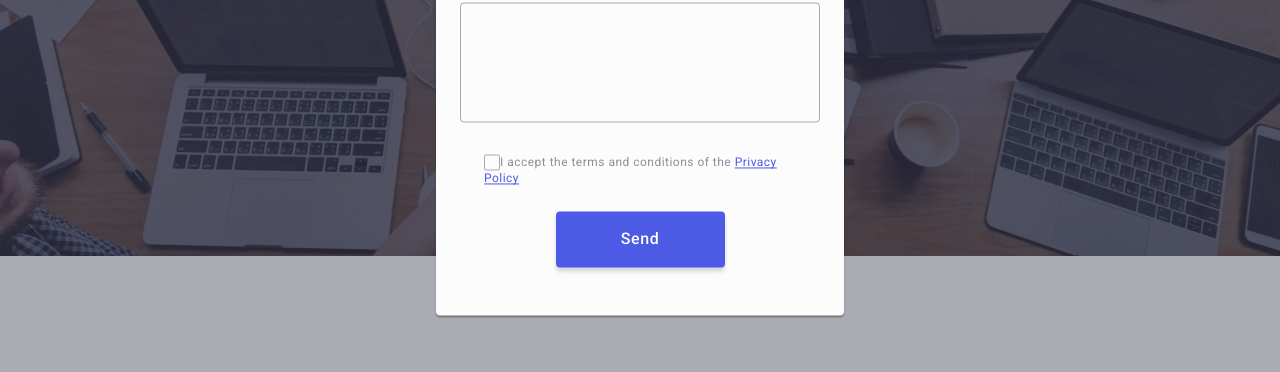
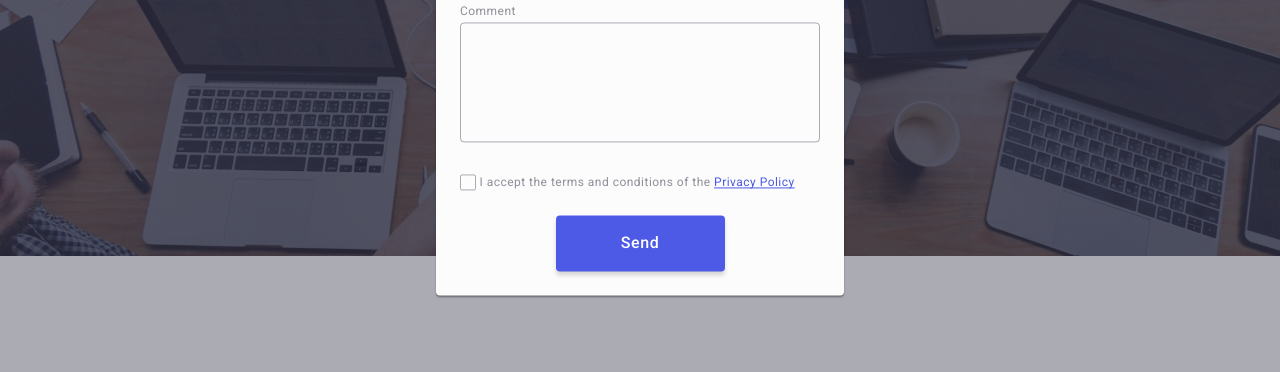
Before and after one commit to DmytroLysachenko/goit-markup-hw-05, a plain HTML site: page index.html in a window 1280 px wide. Shown: the part 417-789 px from the top of the page. Drawn offline with nearby package versions, Linux system fonts and the light colour scheme.

Commit message:
Update of checkbox D:

```diff
--- a/css/styles.css
+++ b/css/styles.css
@@ -614,16 +614,17 @@ body {
   width: 100%;
   height: 100%;
   background-color: rgba(46, 47, 66, 0.4);
-  z-index: -1;
+  opacity: 0;
+  visibility: hidden;
   transition: opacity 250ms cubic-bezier(0.4, 0, 0.2, 1),
     visibility 250ms cubic-bezier(0.4, 0, 0.2, 1);
 }
 .is-open {
   opacity: 1;
-  z-index: 1000;
+  visibility: visible;
 }
 .modal {
-  padding: 72px 24px 24px 24px;
+  padding-top: 72px;
   width: 408px;
   min-height: 584px;
   position: absolute;
@@ -769,11 +770,11 @@ body {
   color: rgba(46, 47, 66, 0.4);
 }
 
-.modal-field-checkbox {
+.modal-privacy-field {
   margin-bottom: 24px;
   display: flex;
   gap: 8px;
-  align-items: center;
+  width: 100%;
 }
 
 .modal-privacy-span {
@@ -790,8 +791,7 @@ body {
   fill: transparent;
 }
 
-.modal-privacy-input:checked + .modal-privacy-span {
-  border: none;
+input[type="checkbox"]:checked + .modal-privacy-label > .modal-privacy-span {
   background-color: #404bbf;
   fill: #f4f4fd;
 }
--- a/index.html
+++ b/index.html
@@ -547,22 +547,23 @@
             >
             </textarea>
           </div>
-          <div class="modal-field-checkbox">
+          <div class="modal-privacy-field">
             <input
-              class="modal-checkbox-input visually-hidden"
+              class="modal-privacy-input visually-hidden"
               type="checkbox"
               name="user-privacy"
               id="user-privacy"
               value="true"
             />
-            <label class="modal-privacy-label" for="user-privacy"
-              ><span class="modal-privacy-span"
-                ><svg class="modal-privacy-icon" width="10" height="8">
+            <label class="modal-privacy-label" for="user-privacy">
+              <span class="modal-privacy-span">
+                <svg class="modal-privacy-icon" width="10" height="8">
                   <use href="./images/icons.svg#icon-tick"></use>
-                </svg> </span
-              >I accept the terms and conditions of the
-              <a href="" class="modal-privacy-link">Privacy Policy</a></label
-            >
+                </svg>
+              </span>
+              I accept the terms and conditions of the
+              <a href="" class="modal-privacy-link">Privacy Policy</a>
+            </label>
           </div>
           <button class="modal-submit-button" type="submit">Send</button>
         </form>
```
